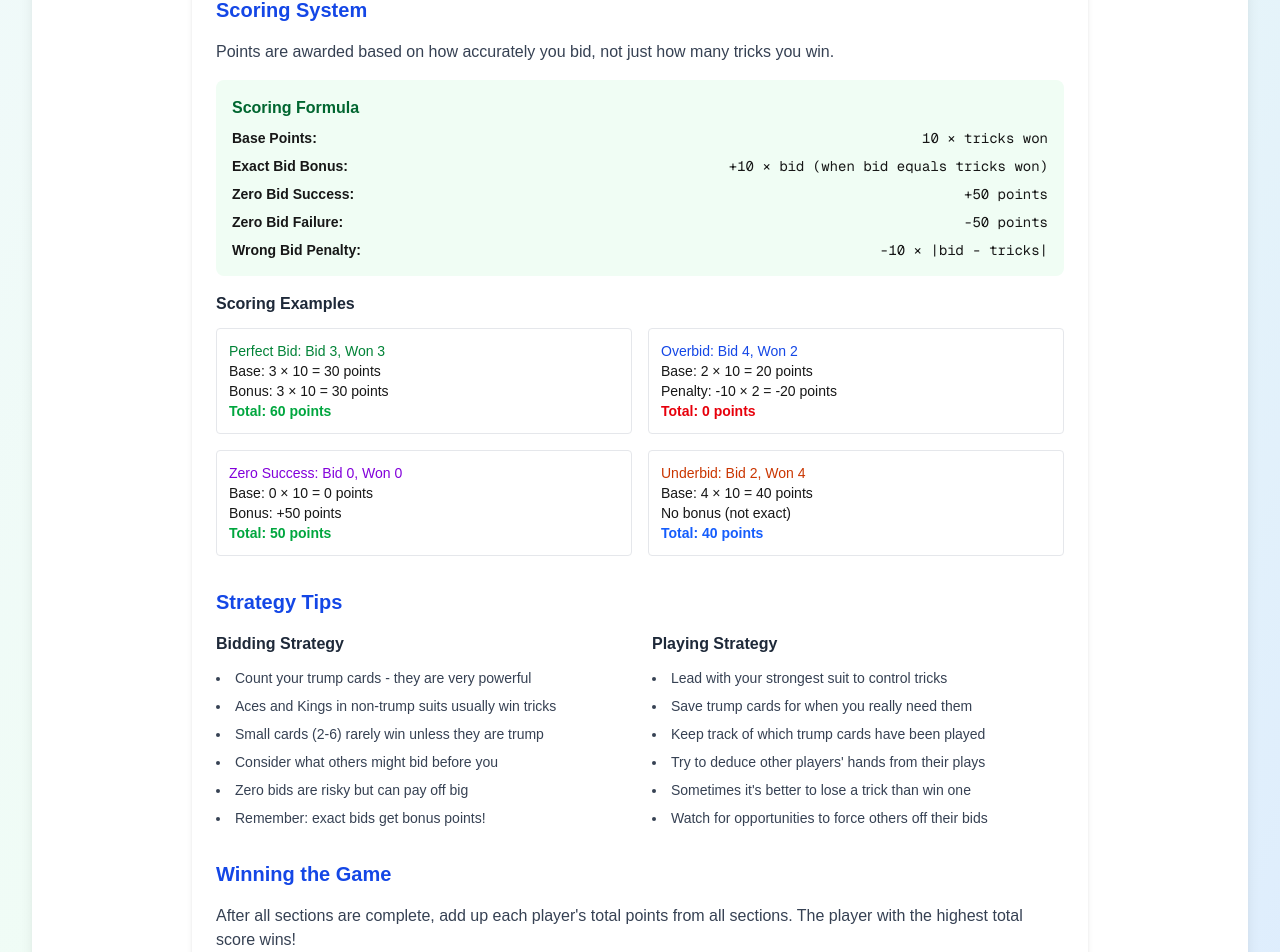
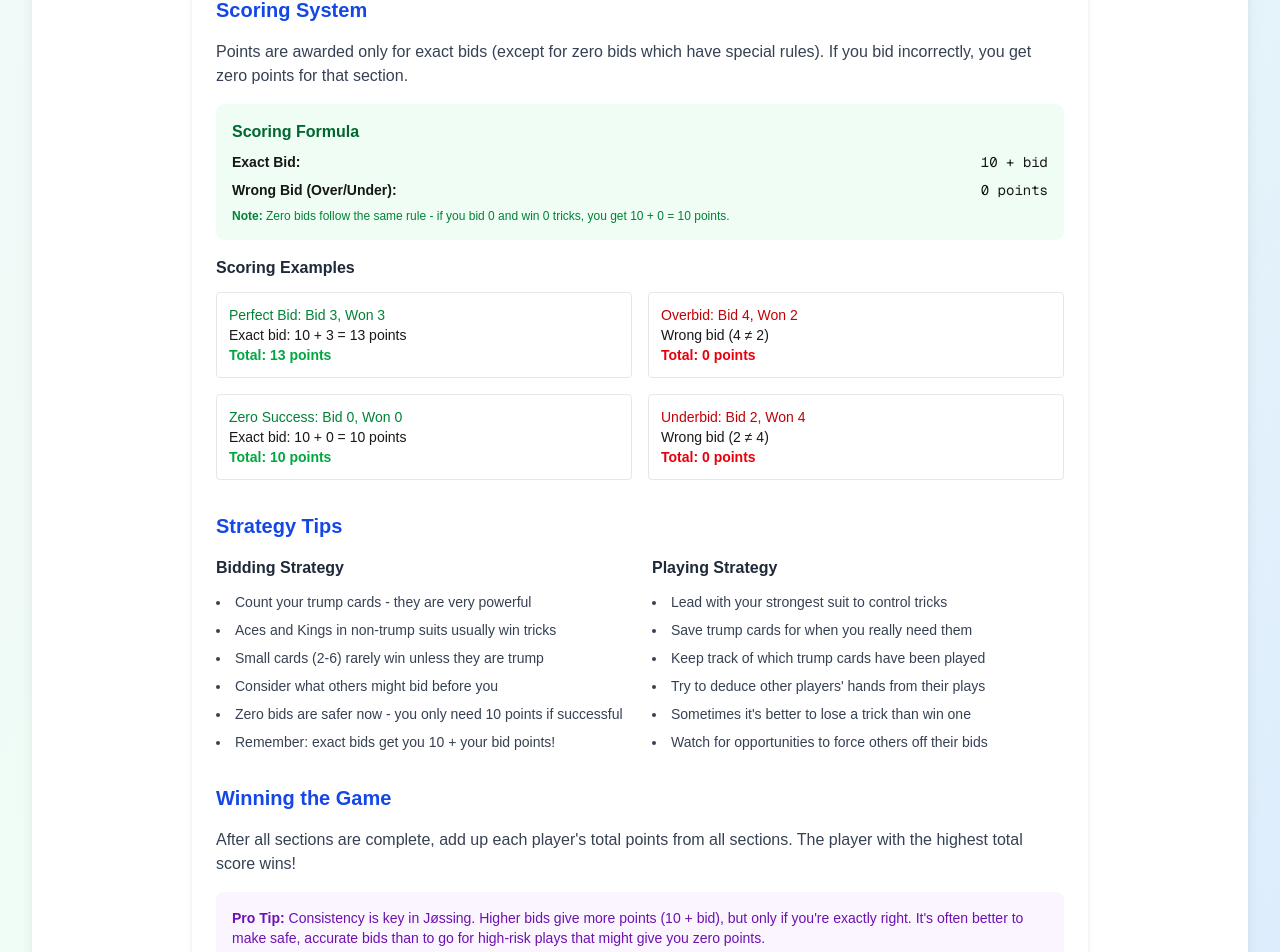
Before and after one commit to boyum/jossing, a Next.js app: page /how-to-play in a window 1280 px wide. Shown: the part 1575-2527 px from the top of the page. Built offline with nearby package versions, Linux system fonts and the light colour scheme.

Commit message:
fix: update classic score logic

```diff
--- a/src/components/tutorial/GameFlowWalkthrough.tsx
+++ b/src/components/tutorial/GameFlowWalkthrough.tsx
@@ -46,10 +46,10 @@ const gameFlowSteps = [
     title: 'Scoring',
     description: 'Points are awarded based on bid accuracy',
     details: [
-      'Base: 10 points per trick won',
-      'Exact bid: +10 bonus per bid trick',
-      'Zero bid success: +50 bonus',
-      'Wrong bid: penalty applies'
+      'Exact bid: 10 + bid points',
+      'Any other result: 0 points',
+      'Simple and decisive scoring',
+      'Accuracy is everything!'
     ],
     visual: 'scoring'
   }
@@ -59,10 +59,10 @@ const sampleGameData = {
   section: 3,
   trumpSuit: Suit.HEARTS,
   players: [
-    { name: 'You', bid: 2, tricks: 2, score: 50 },
-    { name: 'Alice', bid: 1, tricks: 0, score: -10 },
-    { name: 'Bob', bid: 0, tricks: 1, score: -50 },
-    { name: 'Carol', bid: 1, tricks: 1, score: 20 }
+    { name: 'You', bid: 2, tricks: 2, score: 12 },
+    { name: 'Alice', bid: 1, tricks: 0, score: 0 },
+    { name: 'Bob', bid: 0, tricks: 1, score: 0 },
+    { name: 'Carol', bid: 1, tricks: 1, score: 11 }
   ],
   totalTricks: 4
 };
@@ -276,10 +276,10 @@ export default function GameFlowWalkthrough() {
               <div>
                 <strong>Scoring:</strong>
                 <ul className="list-disc list-inside ml-4 mt-1">
-                  <li><strong>You:</strong> 2 tricks = 20 base + 20 bonus = 40 points</li>
-                  <li><strong>Alice:</strong> 0 tricks, bid 1 = 0 base - 10 penalty = -10 points</li>
-                  <li><strong>Bob:</strong> 1 trick, bid 0 = 10 base - 50 zero penalty = -40 points</li>
-                  <li><strong>Carol:</strong> 1 trick = 10 base + 10 bonus = 20 points</li>
+                  <li><strong>You:</strong> Bid 2, won 2 = 10 + 2 = 12 points</li>
+                  <li><strong>Alice:</strong> Bid 1, won 0 = 0 points (missed bid)</li>
+                  <li><strong>Bob:</strong> Bid 0, won 1 = 0 points (missed bid)</li>
+                  <li><strong>Carol:</strong> Bid 1, won 1 = 10 + 1 = 11 points</li>
                 </ul>
               </div>
             </div>
--- a/src/components/tutorial/GameInstructions.tsx
+++ b/src/components/tutorial/GameInstructions.tsx
@@ -116,33 +116,25 @@ export default function GameInstructions() {
       <section className="mb-8">
         <h4 className="text-xl font-semibold mb-4 text-blue-700">Scoring System</h4>
         <p className="text-gray-700 mb-4">
-          Points are awarded based on how accurately you bid, not just how many tricks you win.
+          Points are awarded only for exact bids (except for zero bids which have special rules).
+          If you bid incorrectly, you get zero points for that section.
         </p>
 
         <div className="bg-green-50 p-4 rounded-lg mb-4">
           <h5 className="font-semibold text-green-800 mb-2">Scoring Formula</h5>
           <div className="space-y-2 text-sm">
             <div className="flex justify-between">
-              <span><strong>Base Points:</strong></span>
-              <span className="font-mono">10 × tricks won</span>
+              <span><strong>Exact Bid:</strong></span>
+              <span className="font-mono">10 + bid</span>
             </div>
             <div className="flex justify-between">
-              <span><strong>Exact Bid Bonus:</strong></span>
-              <span className="font-mono">+10 × bid (when bid equals tricks won)</span>
-            </div>
-            <div className="flex justify-between">
-              <span><strong>Zero Bid Success:</strong></span>
-              <span className="font-mono">+50 points</span>
-            </div>
-            <div className="flex justify-between">
-              <span><strong>Zero Bid Failure:</strong></span>
-              <span className="font-mono">-50 points</span>
-            </div>
-            <div className="flex justify-between">
-              <span><strong>Wrong Bid Penalty:</strong></span>
-              <span className="font-mono">-10 × |bid - tricks|</span>
+              <span><strong>Wrong Bid (Over/Under):</strong></span>
+              <span className="font-mono">0 points</span>
             </div>
           </div>
+          <p className="text-xs text-green-700 mt-2">
+            <strong>Note:</strong> Zero bids follow the same rule - if you bid 0 and win 0 tricks, you get 10 + 0 = 10 points.
+          </p>
         </div>
 
         <div className="space-y-3">
@@ -150,30 +142,26 @@ export default function GameInstructions() {
           <div className="grid md:grid-cols-2 gap-4 text-sm">
             <div className="bg-white border border-gray-200 p-3 rounded">
               <p className="font-medium text-green-700">Perfect Bid: Bid 3, Won 3</p>
-              <p>Base: 3 × 10 = 30 points</p>
-              <p>Bonus: 3 × 10 = 30 points</p>
-              <p className="font-bold text-green-600">Total: 60 points</p>
+              <p>Exact bid: 10 + 3 = 13 points</p>
+              <p className="font-bold text-green-600">Total: 13 points</p>
             </div>
 
             <div className="bg-white border border-gray-200 p-3 rounded">
-              <p className="font-medium text-blue-700">Overbid: Bid 4, Won 2</p>
-              <p>Base: 2 × 10 = 20 points</p>
-              <p>Penalty: -10 × 2 = -20 points</p>
+              <p className="font-medium text-red-700">Overbid: Bid 4, Won 2</p>
+              <p>Wrong bid (4 ≠ 2)</p>
               <p className="font-bold text-red-600">Total: 0 points</p>
             </div>
 
             <div className="bg-white border border-gray-200 p-3 rounded">
-              <p className="font-medium text-purple-700">Zero Success: Bid 0, Won 0</p>
-              <p>Base: 0 × 10 = 0 points</p>
-              <p>Bonus: +50 points</p>
-              <p className="font-bold text-green-600">Total: 50 points</p>
+              <p className="font-medium text-green-700">Zero Success: Bid 0, Won 0</p>
+              <p>Exact bid: 10 + 0 = 10 points</p>
+              <p className="font-bold text-green-600">Total: 10 points</p>
             </div>
 
             <div className="bg-white border border-gray-200 p-3 rounded">
-              <p className="font-medium text-orange-700">Underbid: Bid 2, Won 4</p>
-              <p>Base: 4 × 10 = 40 points</p>
-              <p>No bonus (not exact)</p>
-              <p className="font-bold text-blue-600">Total: 40 points</p>
+              <p className="font-medium text-red-700">Underbid: Bid 2, Won 4</p>
+              <p>Wrong bid (2 ≠ 4)</p>
+              <p className="font-bold text-red-600">Total: 0 points</p>
             </div>
           </div>
         </div>
@@ -190,8 +178,8 @@ export default function GameInstructions() {
               <li>Aces and Kings in non-trump suits usually win tricks</li>
               <li>Small cards (2-6) rarely win unless they are trump</li>
               <li>Consider what others might bid before you</li>
-              <li>Zero bids are risky but can pay off big</li>
-              <li>Remember: exact bids get bonus points!</li>
+              <li>Zero bids are safer now - you only need 10 points if successful</li>
+              <li>Remember: exact bids get you 10 + your bid points!</li>
             </ul>
           </div>
 
@@ -218,9 +206,9 @@ export default function GameInstructions() {
         </p>
         <div className="bg-purple-50 p-4 rounded-lg">
           <p className="text-sm text-purple-800">
-            <strong>Pro Tip:</strong> Consistency is key in Jøssing. It&apos;s often better to make safe,
-            accurate bids than to go for high-risk, high-reward plays. The bonus points for exact bids
-            can really add up over multiple sections!
+            <strong>Pro Tip:</strong> Consistency is key in Jøssing. Higher bids give more points (10 + bid),
+            but only if you&apos;re exactly right. It&apos;s often better to make safe, accurate bids
+            than to go for high-risk plays that might give you zero points.
           </p>
         </div>
       </section>
@@ -255,10 +243,8 @@ export default function GameInstructions() {
             <div>
               <h6 className="font-semibold text-gray-800 mb-2">Scoring</h6>
               <ul className="list-disc list-inside space-y-1 text-gray-700">
-                <li>10 pts per trick</li>
-                <li>+10 × bid if exact</li>
-                <li>Zero: +50 or -50</li>
-                <li>Wrong: -10 × difference</li>
+                <li>Exact bid: 10 + bid</li>
+                <li>Wrong bid: 0 points</li>
               </ul>
             </div>
           </div>
--- a/src/components/tutorial/QuickReference.tsx
+++ b/src/components/tutorial/QuickReference.tsx
@@ -20,13 +20,11 @@ export default function QuickReference() {
       content: (
         <div className="space-y-4">
           <div className="bg-green-50 p-3 rounded">
-            <h4 className="font-medium text-green-800 mb-2">Scoring Formula</h4>
+            <h4 className="font-medium text-green-800 mb-2">Classic Jøssing Scoring</h4>
             <ul className="text-sm space-y-1">
-              <li><strong>Base Points:</strong> 10 × tricks won</li>
-              <li><strong>Exact Bid Bonus:</strong> +10 × bid (when bid = tricks)</li>
-              <li><strong>Zero Bid Success:</strong> +50 points</li>
-              <li><strong>Zero Bid Failure:</strong> -50 points</li>
-              <li><strong>Wrong Bid:</strong> -10 × |bid - tricks|</li>
+              <li><strong>Exact bid:</strong> 10 + bid points</li>
+              <li><strong>Any other result:</strong> 0 points</li>
+              <li><strong>Simple rule:</strong> Hit your bid exactly or get nothing!</li>
             </ul>
           </div>
 
@@ -35,19 +33,19 @@ export default function QuickReference() {
             <div className="text-sm space-y-1">
               <div className="flex justify-between">
                 <span>Bid 3, Won 3:</span>
-                <span className="font-mono">30 + 30 = 60 pts</span>
+                <span className="font-mono">10 + 3 = 13 pts</span>
               </div>
               <div className="flex justify-between">
                 <span>Bid 2, Won 4:</span>
-                <span className="font-mono">40 + 0 = 40 pts</span>
+                <span className="font-mono">0 pts</span>
               </div>
               <div className="flex justify-between">
                 <span>Bid 4, Won 2:</span>
-                <span className="font-mono">20 - 20 = 0 pts</span>
+                <span className="font-mono">0 pts</span>
               </div>
               <div className="flex justify-between">
                 <span>Bid 0, Won 0:</span>
-                <span className="font-mono">0 + 50 = 50 pts</span>
+                <span className="font-mono">10 + 0 = 10 pts</span>
               </div>
             </div>
           </div>
--- a/src/components/tutorial/ScoreCalculator.tsx
+++ b/src/components/tutorial/ScoreCalculator.tsx
@@ -3,26 +3,12 @@
 import { useState } from 'react';
 
 // Scoring utility functions
-const calculateTrickScore = (tricks: number): number => tricks * 10;
-
-const calculateBidBonus = (bid: number, tricks: number): number => {
-  if (bid === 0) {
-    return tricks === 0 ? 50 : -50;
+const calculateScore = (bid: number, tricks: number): number => {
+  const isFailure = bid !== tricks;
+  if (isFailure) {
+    return 0;
   }
-
-  if (bid === tricks) {
-    return bid * 10; // 10 points per bid trick when exact
-  }
-
-  if (tricks < bid) {
-    return (tricks - bid) * 10; // Penalty for missing tricks
-  }
-
-  return 0; // No bonus for overbidding
-};
-
-const calculateFinalScore = (bid: number, tricks: number): number => {
-  return calculateTrickScore(tricks) + calculateBidBonus(bid, tricks);
+  return 10 + bid;
 };
 
 interface ScoreExample {
@@ -41,7 +27,7 @@ const scoreExamples: ScoreExample[] = [
     bid: 3,
     tricksWon: 3,
     trumpSuit: 'hearts',
-    description: 'When you bid exactly what you won - you get bonus points!'
+    description: 'When you bid exactly what you won - you get 10 + bid points!'
   },
   {
     id: 'under-bid',
@@ -49,7 +35,7 @@ const scoreExamples: ScoreExample[] = [
     bid: 2,
     tricksWon: 4,
     trumpSuit: 'diamonds',
-    description: 'Won more than bid - still get points for tricks, but no bonus'
+    description: 'Won more than bid - you get zero points'
   },
   {
     id: 'over-bid',
@@ -57,7 +43,7 @@ const scoreExamples: ScoreExample[] = [
     bid: 4,
     tricksWon: 2,
     trumpSuit: 'clubs',
-    description: 'Won fewer than bid - negative points!'
+    description: 'Won fewer than bid - you get zero points'
   },
   {
     id: 'zero-bid',
@@ -65,7 +51,7 @@ const scoreExamples: ScoreExample[] = [
     bid: 0,
     tricksWon: 0,
     trumpSuit: 'spades',
-    description: 'Successfully bid zero and won no tricks - big bonus!'
+    description: 'Successfully bid zero and won no tricks - you get 10 points!'
   },
   {
     id: 'zero-bid-fail',
@@ -73,7 +59,7 @@ const scoreExamples: ScoreExample[] = [
     bid: 0,
     tricksWon: 1,
     trumpSuit: 'hearts',
-    description: 'Failed zero bid - penalty points'
+    description: 'Failed zero bid - you get zero points'
   }
 ];
 
@@ -83,21 +69,19 @@ export default function ScoreCalculator() {
   const [customTricks, setCustomTricks] = useState(2);
   const [showCustom, setShowCustom] = useState(false);
 
-  const calculateScore = (bid: number, tricks: number) => {
-    const trickScore = calculateTrickScore(tricks);
-    const bidBonus = calculateBidBonus(bid, tricks);
-    const finalScore = calculateFinalScore(bid, tricks);
+  const getScoreBreakdown = (bid: number, tricks: number) => {
+    const isExact = bid === tricks;
+    const finalScore = calculateScore(bid, tricks);
 
     return {
-      trickScore,
-      bidBonus,
+      isExact,
       finalScore
     };
   };
 
   const currentScore = showCustom
-    ? calculateScore(customBid, customTricks)
-    : calculateScore(selectedExample.bid, selectedExample.tricksWon);
+    ? getScoreBreakdown(customBid, customTricks)
+    : getScoreBreakdown(selectedExample.bid, selectedExample.tricksWon);
 
   const currentBid = showCustom ? customBid : selectedExample.bid;
   const currentTricks = showCustom ? customTricks : selectedExample.tricksWon;
@@ -218,14 +202,14 @@ export default function ScoreCalculator() {
           <hr className="border-gray-300" />
 
           <div className="flex justify-between items-center">
-            <span>Base Points (10 × tricks):</span>
-            <span className="font-mono">+{currentScore.trickScore}</span>
+            <span>Bid Achieved:</span>
+            <span className="font-mono">{currentTricks === currentBid ? 'Yes' : 'No'}</span>
           </div>
 
           <div className="flex justify-between items-center">
-            <span>Bid Bonus/Penalty:</span>
-            <span className={`font-mono ${currentScore.bidBonus >= 0 ? 'text-green-600' : 'text-red-600'}`}>
-              {currentScore.bidBonus >= 0 ? '+' : ''}{currentScore.bidBonus}
+            <span>Score Calculation:</span>
+            <span className="font-mono text-sm">
+              {currentTricks === currentBid ? `10 + ${currentBid} = ${currentScore.finalScore}` : '0'}
             </span>
           </div>
 
@@ -242,13 +226,12 @@ export default function ScoreCalculator() {
 
       {/* Scoring rules reminder */}
       <div className="mt-6 p-4 bg-blue-50 rounded-lg">
-        <h5 className="font-medium text-blue-900 mb-2">Scoring Rules:</h5>
+        <h5 className="font-medium text-blue-900 mb-2">Classic Jøssing Scoring:</h5>
         <ul className="text-sm text-blue-800 space-y-1">
-          <li>• Base: 10 points per trick won</li>
-          <li>• Exact bid: +10 bonus per bid trick</li>
-          <li>• Zero bid success: +50 bonus</li>
-          <li>• Overbid: -10 penalty per missed trick</li>
-          <li>• Zero bid failure: -50 penalty</li>
+          <li>• <strong>Exact bid:</strong> 10 + bid points</li>
+          <li>• <strong>Any other result:</strong> 0 points</li>
+          <li>• Example: Bid 3, win 3 tricks = 13 points</li>
+          <li>• Example: Bid 3, win 2 or 4 tricks = 0 points</li>
         </ul>
       </div>
     </div>
```
